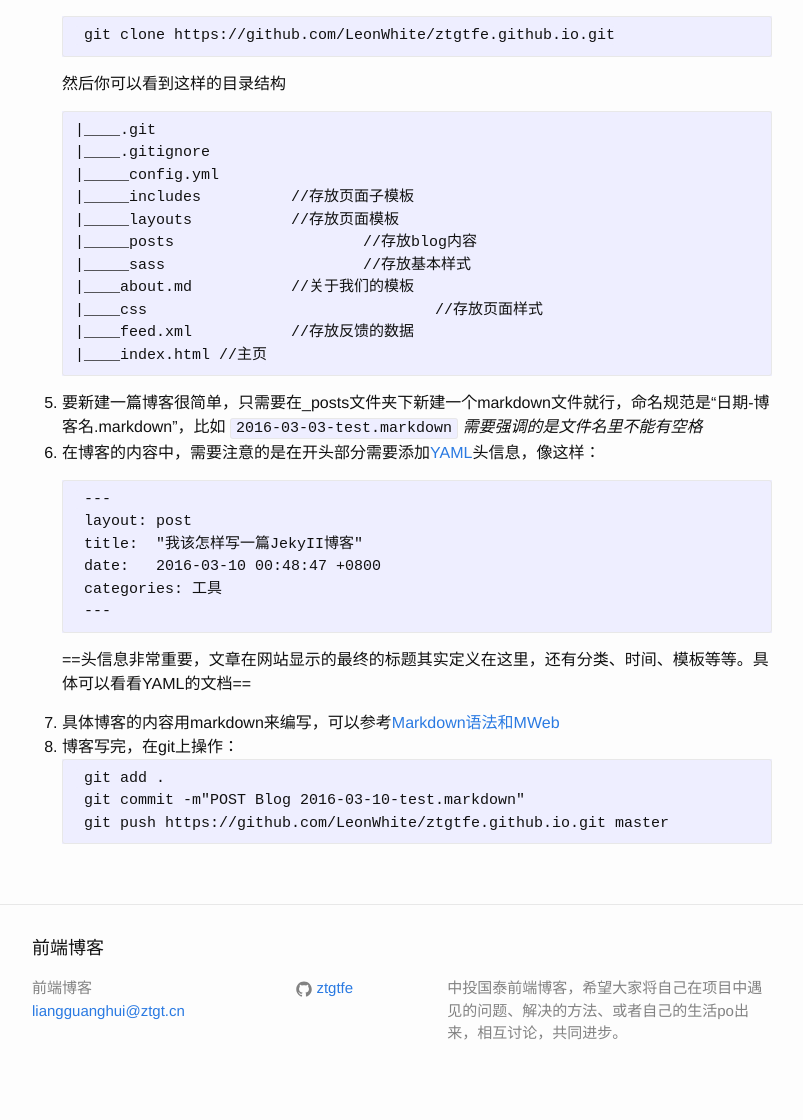
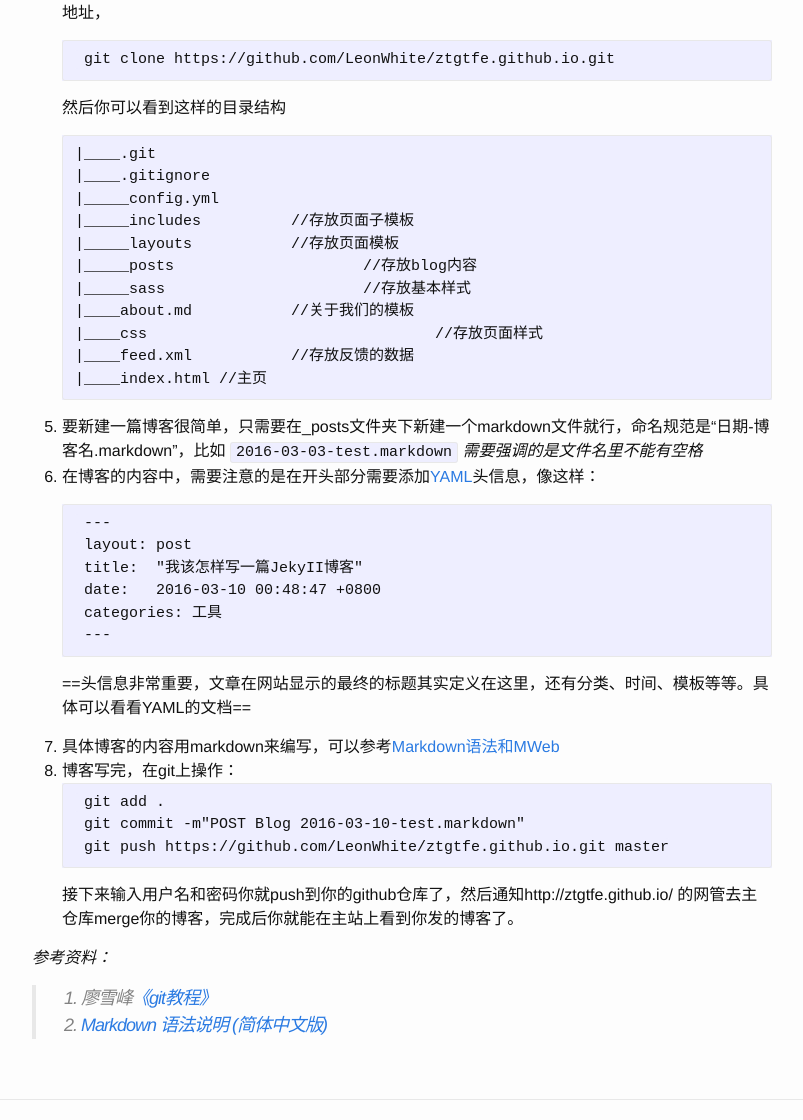
Before and after one commit to ztgtfe/blog, a Jekyll site: the page built from _posts/2016-02-26-welcome-to-jekyll.markdown, in a window 1280 px wide and 1400 px high, scrolled down 702 px. Shown: the part 280-1400 px from the top of the window, without its empty margins (238-1041 px from the left). Built offline with Jekyll 4.4.1, drawn with Linux system fonts in a browser that asks for light colours; some of the changed text lies outside the part shown.

Commit message:
POST 2016-02-26-welcome-to-jekyll.markdown

````diff
--- a/_posts/2016-02-26-welcome-to-jekyll.markdown
+++ b/_posts/2016-02-26-welcome-to-jekyll.markdown
@@ -9,7 +9,7 @@
 1. 首先，你得有自己的github的账号，登录。然后来到我们博客的页面[https://github.com/ztgtfe/ztgtfe.github.io](https://github.com/ztgtfe/ztgtfe.github.io)
 2. 在页面的右上角点击fork，将博客的仓库fork到自己的github上![先fork到个人仓库里](http://7mnlto.com1.z0.glb.clouddn.com/2016-03-10%2001-09-35.png)
 3. 在自己的github里拷贝git链接![拷贝git链接](http://7mnlto.com1.z0.glb.clouddn.com/2016-03-10%2001-13-52.png)
-4. 在本地的命令行工具里git clone，然后打开你本地的项目地址，
+4. 在本地的命令行工具里git clone(如果本地没有git，请参考[安装Git](http://www.liaoxuefeng.com/wiki/0013739516305929606dd18361248578c67b8067c8c017b000/00137396287703354d8c6c01c904c7d9ff056ae23da865a000)先行安装)，然后打开你本地的项目地址，
 
 	```
 	git clone https://github.com/LeonWhite/ztgtfe.github.io.git
@@ -49,3 +49,10 @@
 	git commit -m"POST Blog 2016-03-10-test.markdown"
 	git push https://github.com/LeonWhite/ztgtfe.github.io.git master
 	```
+	接下来输入用户名和密码你就push到你的github仓库了，然后通知http://ztgtfe.github.io/ 的网管去主仓库merge你的博客，完成后你就能在主站上看到你发的博客了。
+
+
+<!-- more -->
+*参考资料：*
+> 1. 廖雪峰[《git教程》](http://www.liaoxuefeng.com/wiki/0013739516305929606dd18361248578c67b8067c8c017b000)
+> 2. [Markdown 语法说明 (简体中文版) ](http://wowubuntu.com/markdown/)
````
